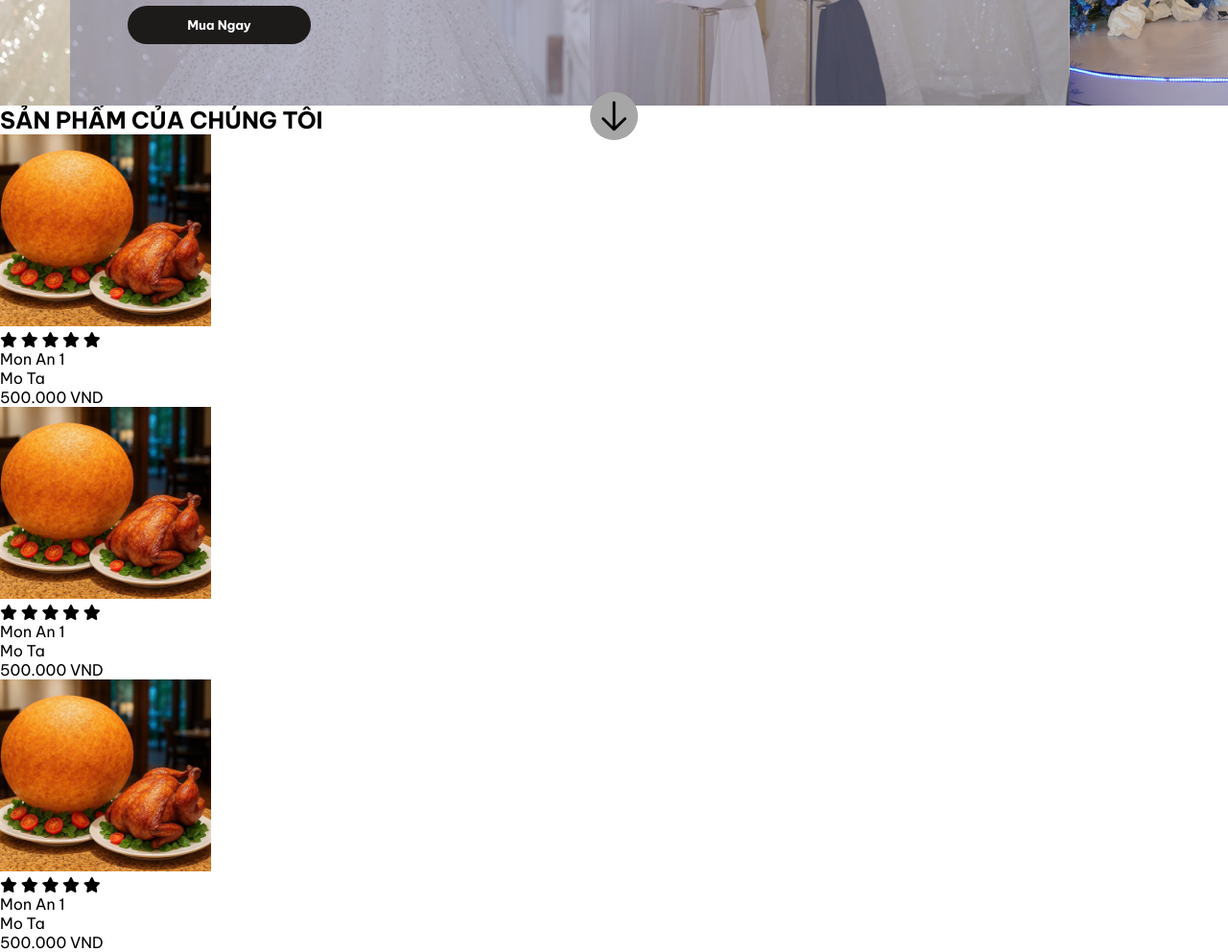
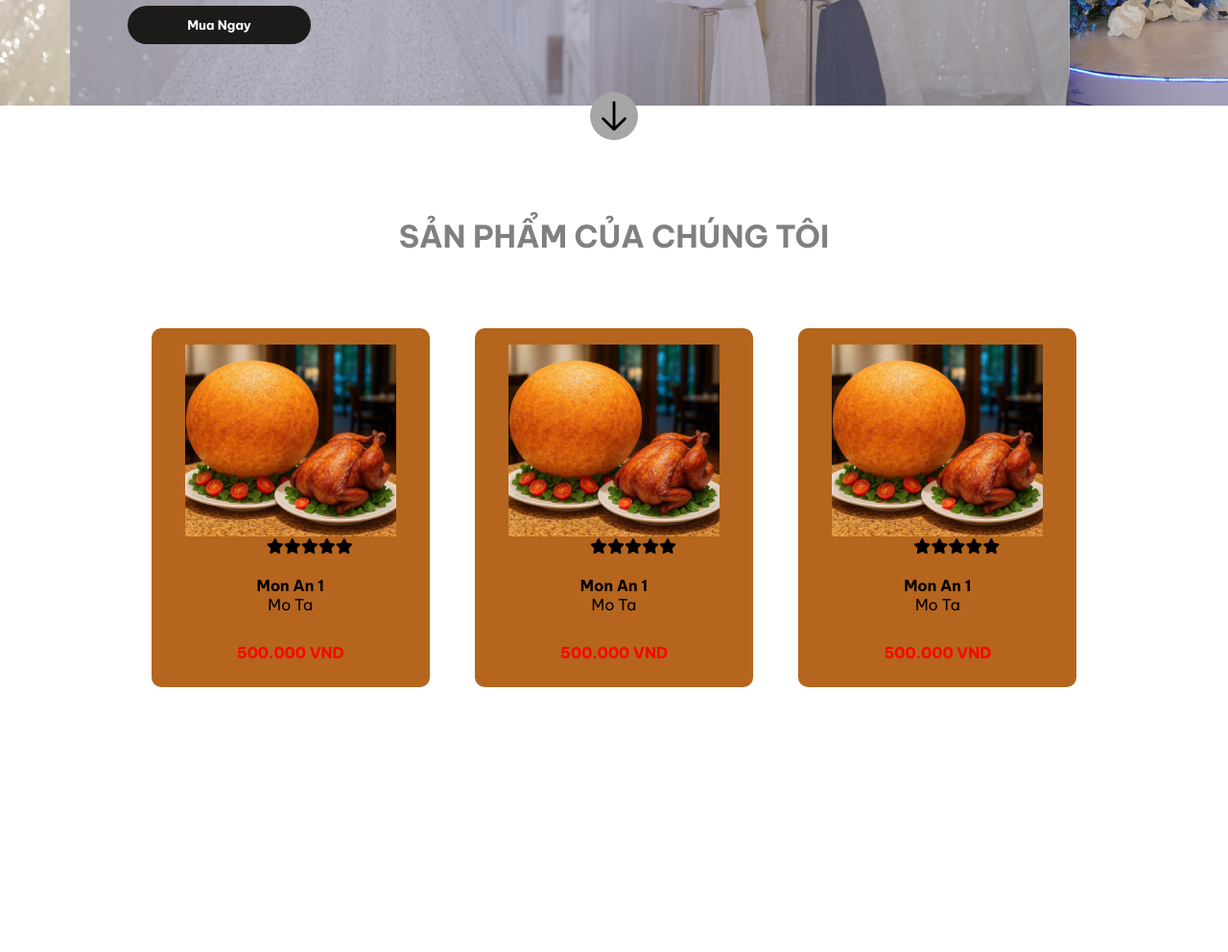
Before and after one commit to oscarhlongthinh/NhaHangThuongUyen, a plain HTML site: page index.html in a window 1280 px wide. Shown: the part 495-1487 px from the top of the page at 96% size. After the commit the page ends 1339 px from the top, so only its background shows below. Drawn offline with Linux system fonts and the light colour scheme.

Commit message:
Update style.css

```diff
--- a/style.css
+++ b/style.css
@@ -132,3 +132,64 @@ animation-delay: 1s;
 .to-bottom img {
   border-radius: 50%;
 }
+
+#wp-products {
+  padding-top: 116px;
+  padding-bottom: 78px;
+  padding-left: 134px;
+  padding-right: 134px;
+}
+
+#wp-products h2 {
+  text-align: center;
+  margin-bottom: 76px;
+  font-size: 32px;
+  color: gray;
+}
+
+#list-products {
+  display: flex;
+  list-style: none;
+  justify-content: space-around;
+  align-items: center;
+  flex-wrap: wrap;
+}
+
+#list-products .item {
+  width: 290px;
+  height: 374px;
+  background-color: #b5651d;
+  border-radius: 10px;
+  margin-bottom: 50px;
+}
+
+#list-products .item img {
+  display: block;
+  margin: 0px auto;
+  margin-top: 17px;
+}
+
+#list-products .item .stars {
+  display: flex;
+  margin: 0px auto;
+  width: 50px;
+}
+
+#list-products .item .name {
+  text-align: center;
+  color: black;
+  font-weight: bold;
+  margin-top: 21px;
+}
+
+#list-products .item .desc {
+  text-align: center;
+  color: black;
+}
+
+#list-products .item .price {
+  text-align: center;
+  color: red;
+  font-weight: bold;
+  margin-top: 30px;
+}
```
